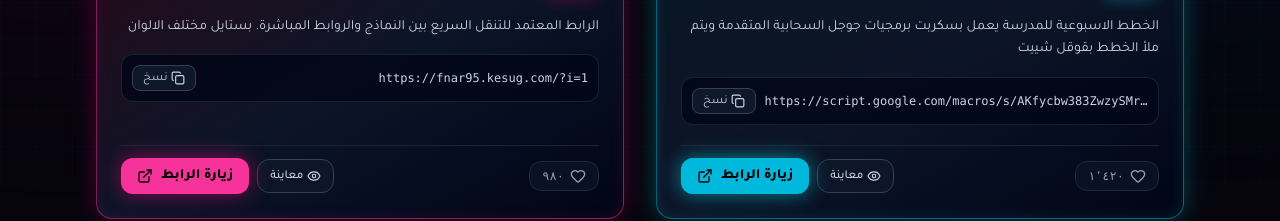
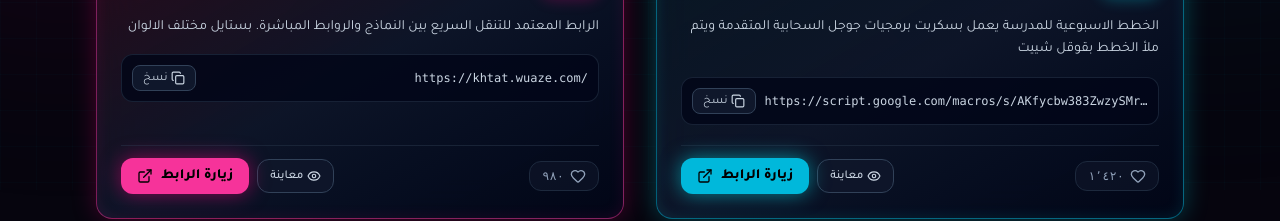
Before and after one commit to fnar95/salman, a React (Vite) app: page / in a window 1280 px wide. Shown: the part 610-831 px from the top of the page. Built offline with nearby package versions, Linux system fonts and the light colour scheme.

Commit message:
chore(links): update school plans link URL

```diff
--- a/src/data/links.ts
+++ b/src/data/links.ts
@@ -16,8 +16,8 @@ export const INITIAL_LINKS: LinkItem[] = [
   {
     id: 'link-2',
     title: 'الخطط الاسبوعية للمدارس',
-    subtitle: 'fnar95.kesug.com',
-    url: 'https://fnar95.kesug.com/?i=1',
+    subtitle: 'khtat.wuaze.com',
+    url: 'https://khtat.wuaze.com/',
     iconName: 'globe',
     colorTheme: 'pink',
     badgeText: 'المنصة الرئيسية 🌐',
```
